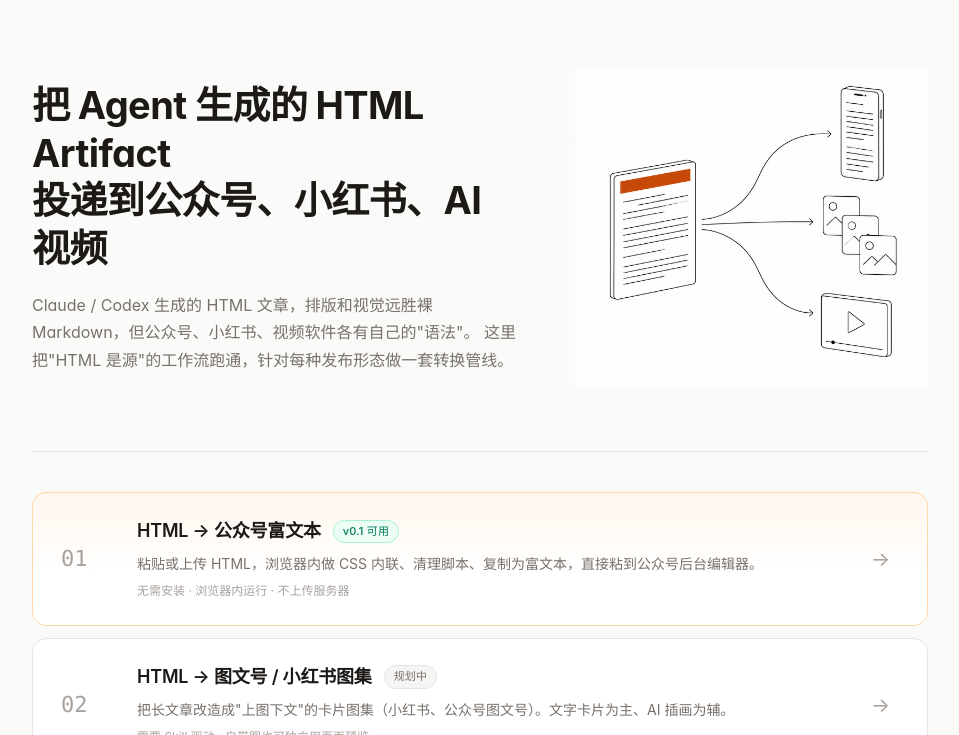
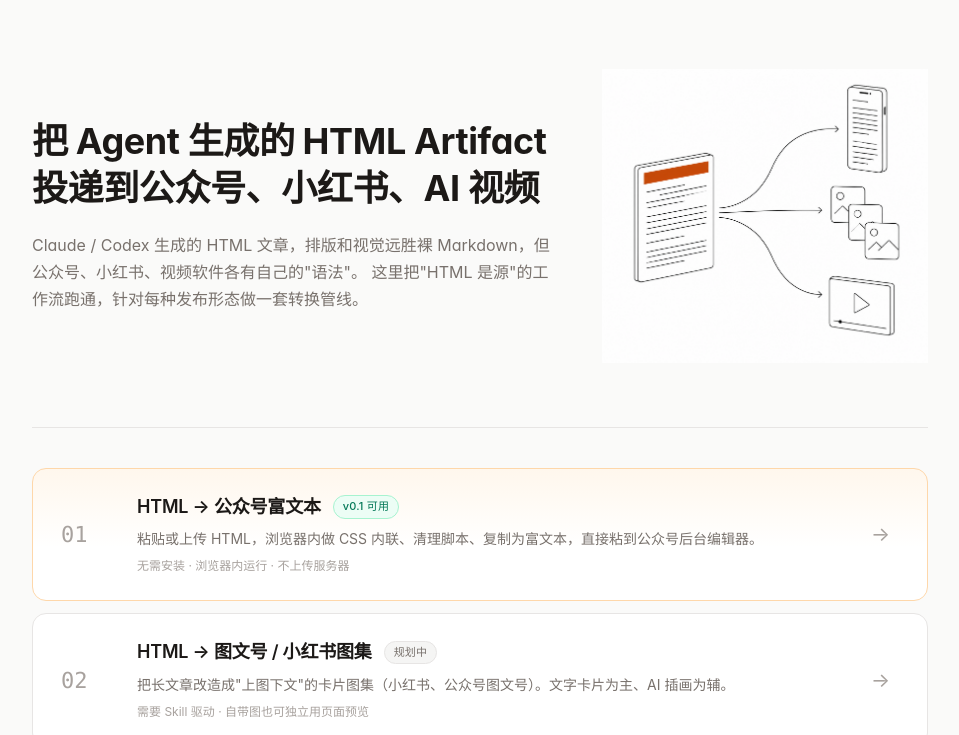
Before and after one commit to ai-freer/html-to-wechat, a plain HTML site: page web/index.html in a window 1280 px wide. Shown: the part 65-800 px from the top of the page, without its empty margins (160-1119 px from the left). Drawn offline with Linux system fonts and the light colour scheme.

Commit message:
landing h1: CJK-friendly wrapping (word-break:keep-all, text-wrap:balance)
- removed hard <br/>, let CSS pick break points
- hero grid 1.4fr:1fr -> 1.6fr:1fr (more room for text)
- font-size 38 -> 36 (one less wrap risk)
- bumped CSS cache to ?v=3

```diff
--- a/web/index.html
+++ b/web/index.html
@@ -7,7 +7,7 @@
   <meta name="description" content="把 Agent 生成的 HTML Artifact 文章，投递到公众号、小红书、AI 视频生成软件的工具集。" />
   <meta property="og:title" content="HTML-to-WeChat" />
   <meta property="og:description" content="把 Agent 生成的 HTML Artifact 投递到公众号、小红书、AI 视频" />
-  <link rel="stylesheet" href="./landing.css?v=2" />
+  <link rel="stylesheet" href="./landing.css?v=3" />
 </head>
 <body>
   <main class="landing">
@@ -23,7 +23,7 @@
 
     <section class="hero">
       <div class="hero-text">
-        <h1>把 Agent 生成的 HTML Artifact<br/>投递到公众号、小红书、AI 视频</h1>
+        <h1>把 Agent 生成的 HTML Artifact 投递到公众号、小红书、AI 视频</h1>
         <p class="lede">
           Claude / Codex 生成的 HTML 文章，排版和视觉远胜裸 Markdown，但公众号、小红书、视频软件各有自己的"语法"。
           这里把"HTML 是源"的工作流跑通，针对每种发布形态做一套转换管线。
--- a/web/landing.css
+++ b/web/landing.css
@@ -80,7 +80,7 @@
 /* ---------- hero ---------- */
 .hero {
   display: grid;
-  grid-template-columns: 1.4fr 1fr;
+  grid-template-columns: 1.6fr 1fr;
   gap: 48px;
   align-items: center;
   padding: 56px 0 64px;
@@ -88,11 +88,15 @@
   margin-bottom: 40px;
 }
 .hero-text h1 {
-  font-size: 38px;
-  line-height: 1.25;
+  font-size: 36px;
+  line-height: 1.3;
   margin: 0 0 20px;
-  letter-spacing: -0.6px;
+  letter-spacing: -0.4px;
   font-weight: 700;
+  /* CJK 友好的换行：不在中文词中间断；让浏览器自动平衡 */
+  word-break: keep-all;
+  overflow-wrap: break-word;
+  text-wrap: balance;
 }
 .hero-text .lede {
   font-size: 16px;
```
Also changed, not shown: web/images/index.html (+1 -1 lines), web/script/index.html (+1 -1 lines).
